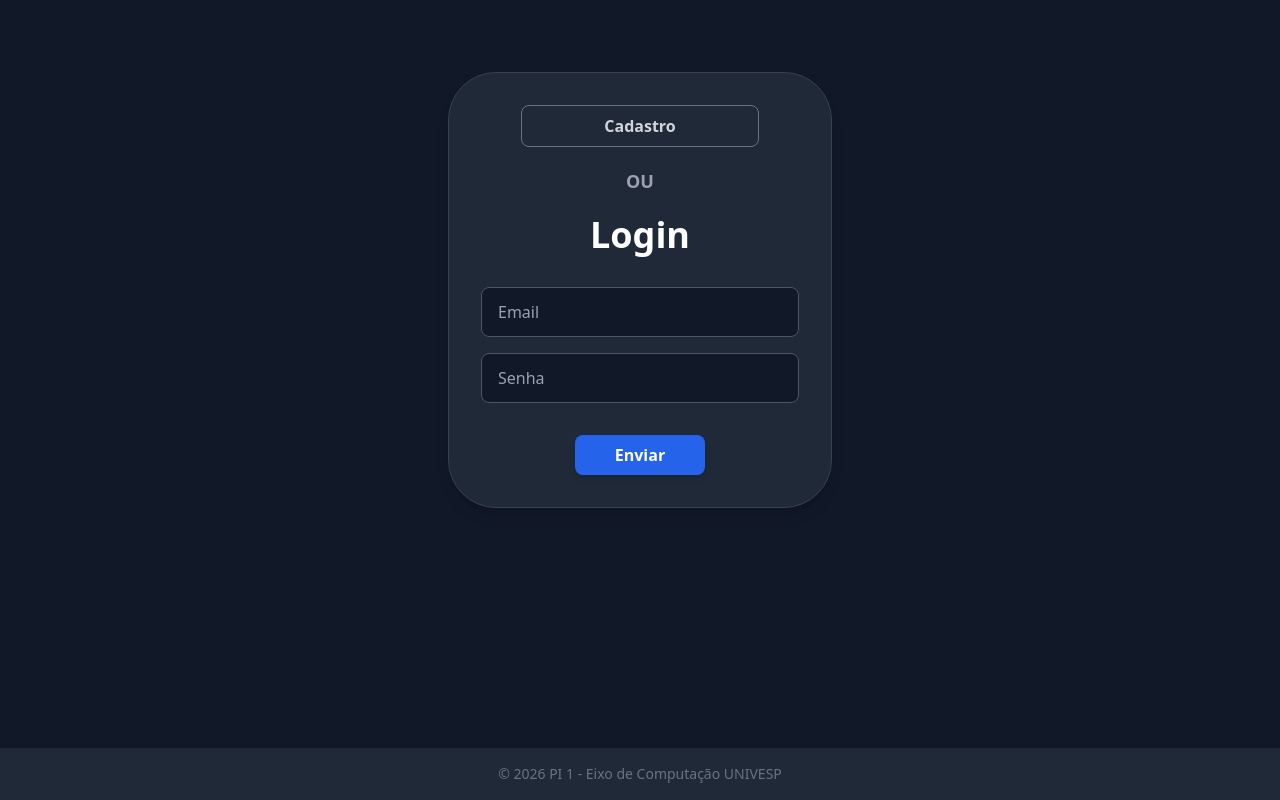
After one commit to TheBestSquad/Platform_Web_Gamified, a Django app: page /login/ in a window 1280 px wide. The commit adds this page. Run offline with Django 5.2, Linux system fonts and the light colour scheme; some libraries are stand-ins or nearby versions.

Commit message:
feat: adicionar a lógica de login e uma página inicial de placeholder

```diff
--- a/core/urls.py
+++ b/core/urls.py
@@ -16,14 +16,22 @@ Including another URLconf
 """
 from django.contrib import admin
 from django.urls import path
+# Importações para o template de login
+from django.contrib.auth import views as auth_views
+from gamification.views import home_view
 # Importações necessárias para o redirecionamento do favicon.ico
 from django.views.generic.base import RedirectView, TemplateView
 from django.conf import settings
 
 urlpatterns = [
-    # Rota da página inicial apontando para o base.html
-    path('', TemplateView.as_view(template_name='base.html'), name='home'),
-
+    # Rota de login nativa do Django apontando para o template personalizado
+    path('login/', auth_views.LoginView.as_view(
+        template_name='login.html',
+        redirect_authenticated_user=True
+    ), name='login'),
+    # Rota para a página principal
+    path('', home_view, name='home'),
+    # Rota para a interface de administração do Django
     path('admin/', admin.site.urls),
 
     # Redireciona a busca automática do navegador pelo ícone para o diretório de estáticos (evita erro de favicon.ico not fount)
--- a/templates/base.html
+++ b/templates/base.html
@@ -8,15 +8,27 @@
 </head>
 <body class="bg-gray-900 text-white min-h-screen flex flex-col">
 
+    {% if user.is_authenticated %}
     <nav class="p-4 bg-gray-800 border-b border-gray-700">
-        <div class="container mx-auto flex justify-between items-center">
-            <h1 class="text-xl font-bold text-blue-400">🚀 CodeQuest</h1>
-            <div>
-                <span class="mr-4">Nível 1</span>
-                <span class="bg-blue-600 px-3 py-1 rounded-full text-sm">100 XP</span>
+        <div class="container mx-auto flex flex-col md:flex-row justify-between items-center gap-4">
+
+            <div class="flex-grow border-[3px] border-sky-500 rounded-full py-2 px-6 text-center flex flex-col justify-center bg-gray-900 w-full md:w-auto">
+                <span class="font-bold text-md text-white">Pontuação/ranking etc.</span>
+                <span class="text-xs text-gray-400">(Placeholder)</span>
             </div>
+
+            <div class="flex gap-4">
+                <button class="border-[2px] border-yellow-500 text-yellow-400 rounded-full py-2 px-6 font-bold hover:bg-yellow-500 hover:text-gray-900 transition whitespace-nowrap">
+                    Perfil
+                </button>
+                <button class="border-[2px] border-yellow-500 text-yellow-400 rounded-full py-2 px-6 font-bold hover:bg-yellow-500 hover:text-gray-900 transition whitespace-nowrap">
+                    Dados perfil
+                </button>
+            </div>
+
         </div>
     </nav>
+    {% endif %}
 
     <main class="container mx-auto flex-grow p-6">
         {% block content %}
--- /dev/null
+++ b/templates/login.html
@@ -0,0 +1,31 @@
+{% extends "base.html" %}
+
+{% block content %}
+<div class="flex justify-center items-center mt-12 mb-12">
+    <div class="bg-gray-800 text-white p-8 rounded-[3rem] border border-gray-700 w-full max-w-sm flex flex-col items-center shadow-lg">
+
+        <a href="#" class="w-3/4 border border-gray-500 rounded-lg py-2 text-center font-bold text-gray-300 hover:bg-gray-700 hover:text-white transition">
+            Cadastro
+        </a>
+
+        <span class="my-5 font-bold text-lg text-gray-400">OU</span>
+
+        <h2 class="text-4xl font-extrabold mb-8 text-white">Login</h2>
+
+        <form method="post" action="{% url 'login' %}" class="w-full flex flex-col gap-4">
+            {% csrf_token %}
+
+            <input type="text" name="username" placeholder="Email" required
+                   class="w-full bg-gray-900 border border-gray-600 text-white placeholder-gray-400 rounded-lg py-3 px-4 focus:outline-none focus:ring-2 focus:ring-blue-500">
+
+            <input type="password" name="password" placeholder="Senha" required
+                   class="w-full bg-gray-900 border border-gray-600 text-white placeholder-gray-400 rounded-lg py-3 px-4 focus:outline-none focus:ring-2 focus:ring-blue-500">
+
+            <button type="submit"
+                    class="mt-4 bg-blue-600 text-white font-bold rounded-lg py-2 px-10 self-center hover:bg-blue-700 transition shadow-md">
+                Enviar
+            </button>
+        </form>
+    </div>
+</div>
+{% endblock %}
```
Also changed, not shown: core/settings.py (+11 -0 lines), gamification/views.py (+9 -0 lines), templates/home.html (added, +32 -0 lines).
